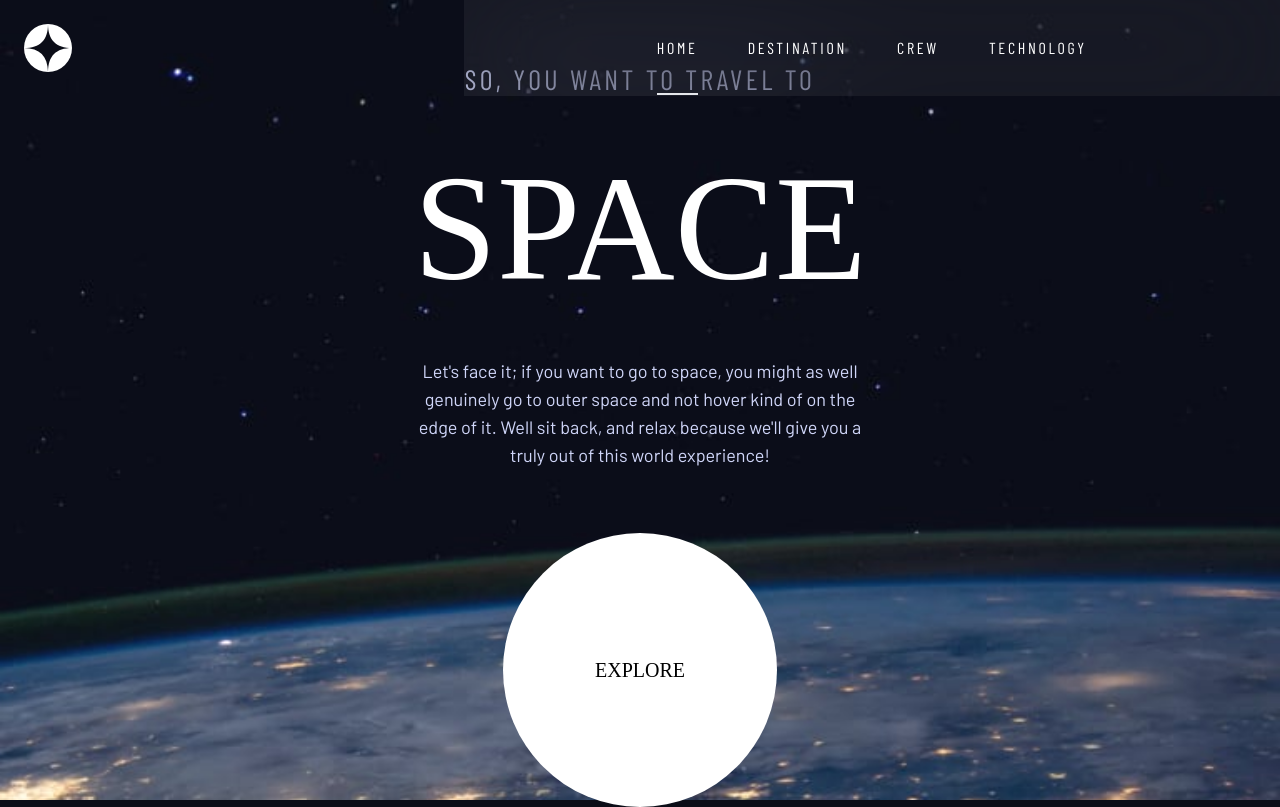
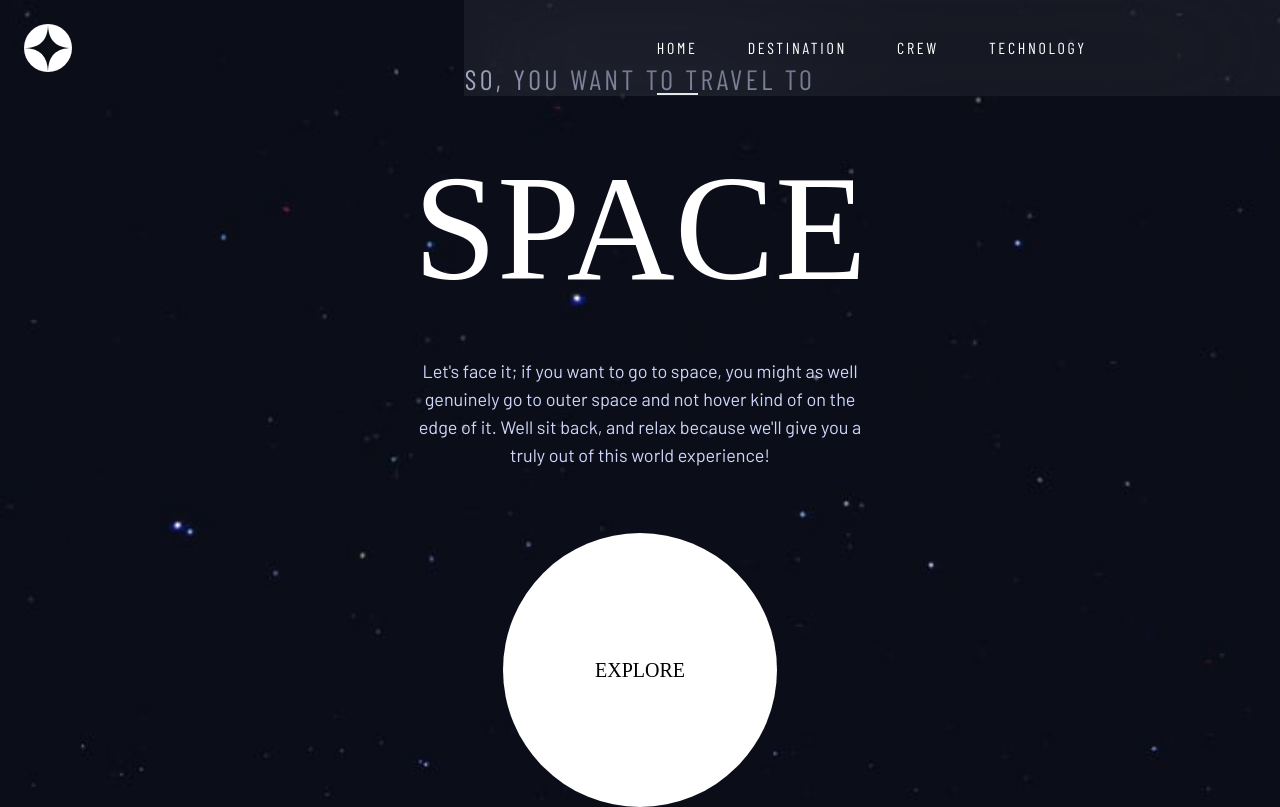
Before and after one commit to felpfsf/space-tourism, a Next.js app: page / in a window 1280 px wide. Built offline with nearby package versions, Linux system fonts and the light colour scheme; a web font is replaced by a local one.

Commit message:
style: home bg adjustments

```diff
--- a/src/styles/global.css
+++ b/src/styles/global.css
@@ -7,7 +7,7 @@ body {
 }
 
 .home_background {
-  @apply bg-[url("/home/background-home-mobile.jpg")] md:bg-[url("/home/background-home-tablet.jpg")] lg:bg-[url("/home/background-home-desktop.jpg")] bg-cover bg-center;
+  @apply bg-[url("/home/background-home-mobile.jpg")] md:bg-[url("/home/background-home-tablet.jpg")] lg:bg-[url("/home/background-home-desktop.jpg")] bg-cover;
 }
 
 .destination_background {
```
